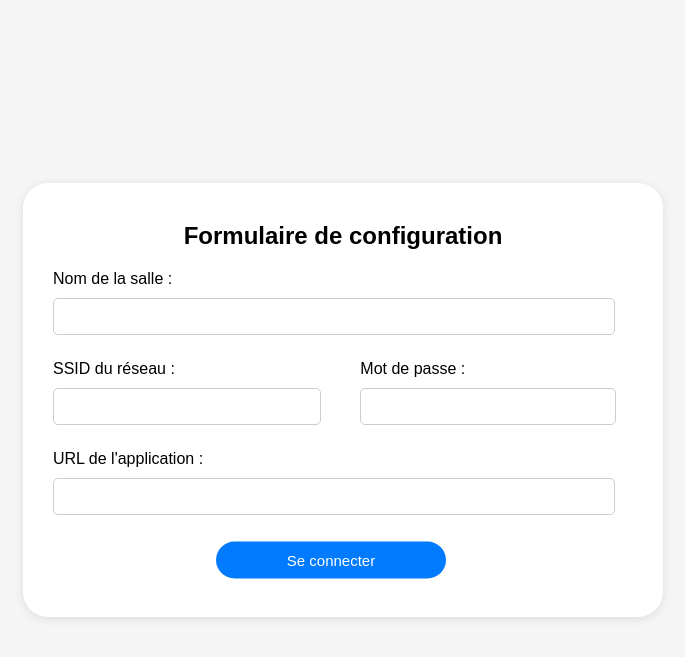
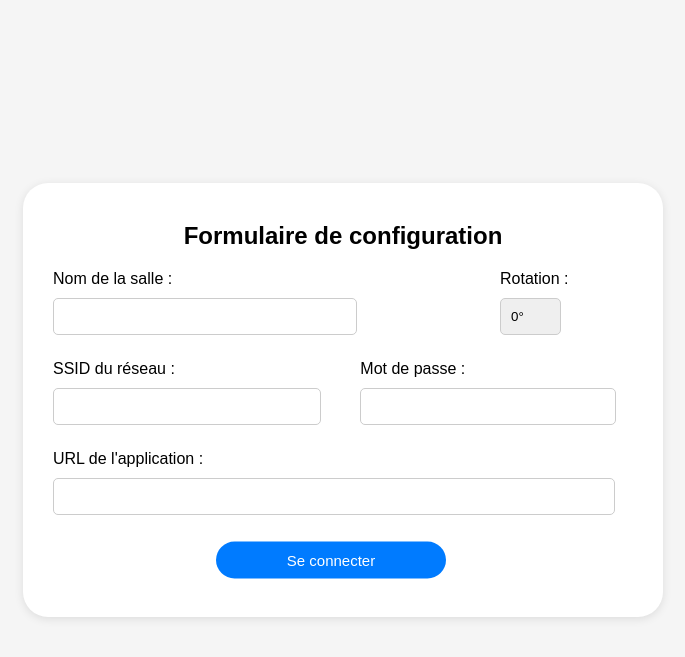
Before and after one commit to dRAOUF1/rpi-config, a Flask app: page / in a window 1280 px wide. Shown: the top 657 px of the page, without its empty margins (297-982 px from the left). Run offline with Flask 3, Linux system fonts and the light colour scheme.

Commit message:
added rotation

```diff
--- a/app.py
+++ b/app.py
@@ -17,7 +17,8 @@ def connexion():
     ssid = request.form['ssid']
     password = request.form['password']
     appURL = request.form['appURL']
-    print(f"roomName: {roomName}, ssid: {ssid}, password: {password}, appURL: {appURL}")
+    rotation = request.form['rotation']
+    print(f"roomName: {roomName}, ssid: {ssid}, password: {password}, appURL: {appURL}, rotation: {rotation}")
 
     # Execute the command
     process = subprocess.Popen('nmcli con delete localnet', shell=True, stdout=subprocess.PIPE, stderr=subprocess.PIPE)
@@ -29,6 +30,8 @@ def connexion():
     con-name 'localnet' -- wifi-sec.key-mgmt 'wpa-psk' \
     wifi-sec.psk '{password}'", shell=True, stdout=subprocess.PIPE, stderr=subprocess.PIPE)
 
+    with open('/home/pi/Desktop/PFE/.env','w') as f:
+        f.write(f"ROOM_NAME={roomName}\nURL_BACKEND={appURL}\nROTATION={rotation}")
 
     return render_template('./connexion.html')
 
--- a/static/style.css
+++ b/static/style.css
@@ -86,3 +86,14 @@ input {
     transform: translateX(-50%);
   }
 }
+
+select {
+  padding: 10px;
+  margin: 10px;
+  width: 40%;
+  border-radius: 5px;
+  border: 1px solid #ccc;
+  appearance: none;
+  -moz-appearance: none;
+  -webkit-appearance: none;
+}
--- a/templates/index.html
+++ b/templates/index.html
@@ -4,30 +4,46 @@
     <meta charset="UTF-8" />
     <meta name="viewport" content="width=device-width, initial-scale=1.0" />
     <title>Formulaire de connexion</title>
-    <link rel="stylesheet" type="text/css" href="{{ url_for('static', filename='style.css') }}">
+    <link
+      rel="stylesheet"
+      type="text/css"
+      href="{{ url_for('static', filename='style.css') }}"
+    />
   </head>
   <body>
     <div class="container">
       <h2>Formulaire de configuration</h2>
       <form id="configForm" action="/connexion" method="POST">
-        <div class="form-group">
-          <label for="roomName">Nom de la salle :</label>
-          <input type="text" id="roomName" name="roomName"  />
+        <div class="net-group">
+          <div class="form-group">
+            <label for="roomName">Nom de la salle :</label>
+            <input type="text" id="roomName" name="roomName" />
+          </div>
+          <div class="form-group">
+            <label for="rotation">Rotation :</label>
+            <select id="rotation" name="rotation">
+              <option value="0">0°</option>
+              <option value="90">90°</option>
+              <option value="180">180°</option>
+              <option value="270">270°</option>
+            </select>
+          </div>
         </div>
+
         <div class="net-group">
           <div class="form-group">
             <label for="ssid">SSID du réseau :</label>
-            <input type="text" id="ssid" name="ssid"  />
+            <input type="text" id="ssid" name="ssid" />
           </div>
           <div class="form-group">
             <label for="password">Mot de passe :</label>
-            <input type="password" id="password" name="password"  />
+            <input type="password" id="password" name="password" />
           </div>
         </div>
 
         <div class="form-group">
           <label for="appURL">URL de l'application :</label>
-          <input type="text" id="appURL" name="appURL"  />
+          <input type="text" id="appURL" name="appURL" />
         </div>
         <button type="submit" id="submitButton">Se connecter</button>
       </form>
```
Lines whose indentation alone changed are shown as unchanged.
